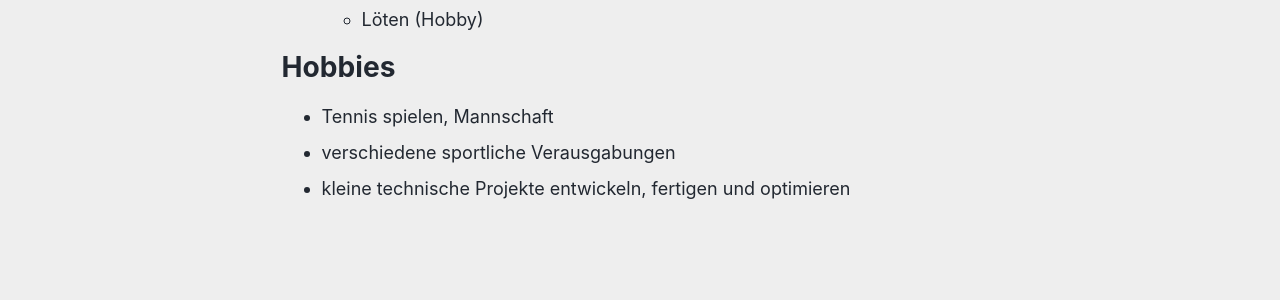
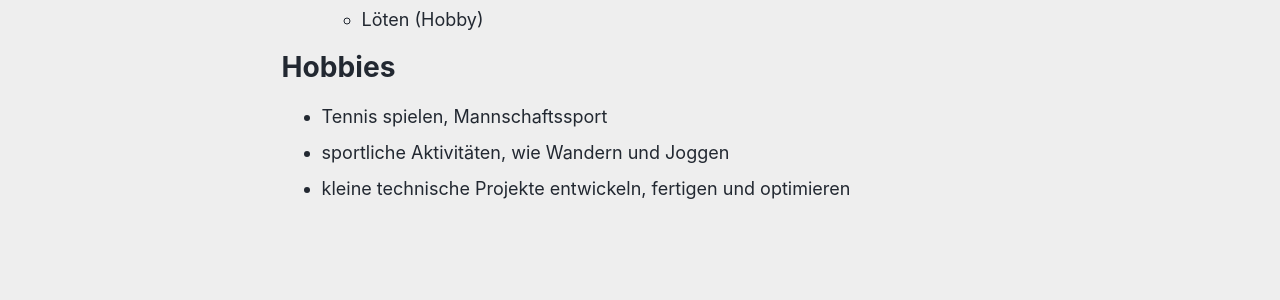
Before and after one commit to CourtsideEngineer/Courtsideengineer.github.io, a Jekyll site: the page built from _pages/cv.md, in a window 1280 px wide and 1174 px high. Shown: the part 790-1090 px from the top of the window. Built offline with Jekyll 4.4.1, drawn with Linux system fonts in a browser that asks for light colours; a style sheet for code colours, icons or effects is not loaded.

Commit message:
cv.md aktualisieren

```diff
--- a/_pages/cv.md
+++ b/_pages/cv.md
@@ -35,6 +35,6 @@ Skills
 
 Hobbies
 ======
-* Tennis spielen, Mannschaft
-* verschiedene sportliche Verausgabungen
+* Tennis spielen, Mannschaftssport
+* sportliche Aktivitäten, wie Wandern und Joggen
 * kleine technische Projekte entwickeln, fertigen und optimieren
```
